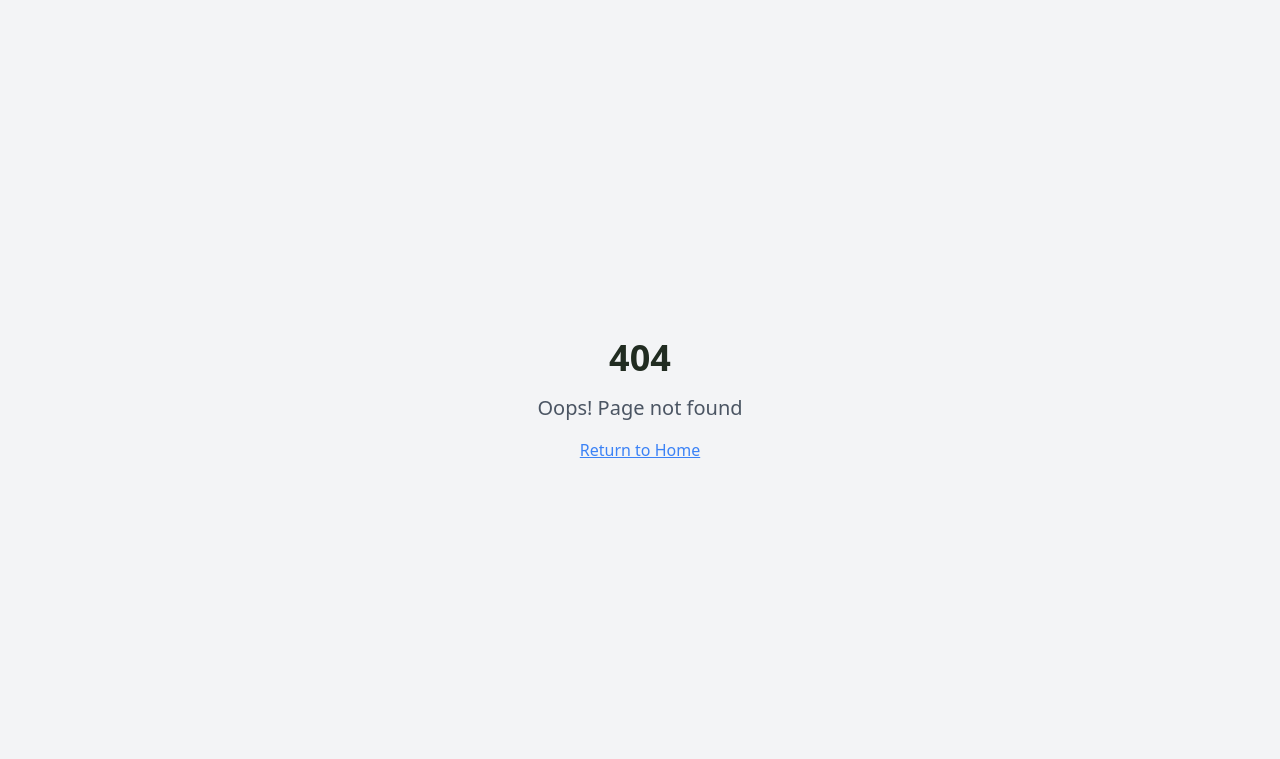
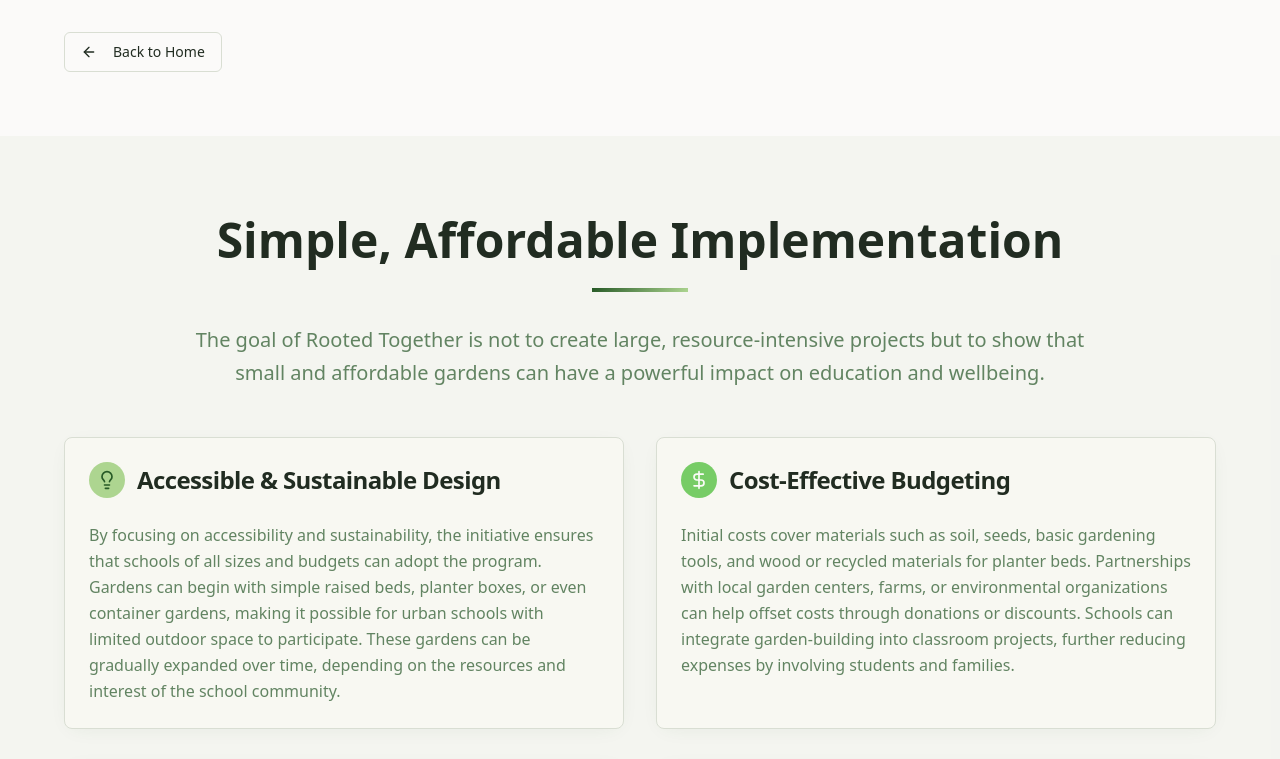
Before and after one commit to zbatz/rooted-together-, a React (Vite) app: page /implementation in a window 1280 px wide. Before the commit this address had no page. Shown: the top 759 px of the page. Built offline with nearby package versions, Linux system fonts and the light colour scheme.

Commit message:
Refactor implementation page
Move implementation details to a separate page and remove the "Join the Network of Schools" section.

```diff
--- a/src/App.tsx
+++ b/src/App.tsx
@@ -4,6 +4,7 @@ import { TooltipProvider } from "@/components/ui/tooltip";
 import { QueryClient, QueryClientProvider } from "@tanstack/react-query";
 import { BrowserRouter, Routes, Route } from "react-router-dom";
 import Index from "./pages/Index";
+import Implementation from "./pages/Implementation";
 import NotFound from "./pages/NotFound";
 
 const queryClient = new QueryClient();
@@ -16,6 +17,7 @@ const App = () => (
       <BrowserRouter>
         <Routes>
           <Route path="/" element={<Index />} />
+          <Route path="/implementation" element={<Implementation />} />
           {/* ADD ALL CUSTOM ROUTES ABOVE THE CATCH-ALL "*" ROUTE */}
           <Route path="*" element={<NotFound />} />
         </Routes>
--- a/src/components/CallToAction.tsx
+++ b/src/components/CallToAction.tsx
@@ -1,5 +1,6 @@
 import { Button } from "@/components/ui/button";
 import { ArrowRight, Instagram } from "lucide-react";
+import { Link } from "react-router-dom";
 
 const CallToAction = () => {
   return (
@@ -10,7 +11,6 @@ const CallToAction = () => {
         </h2>
 
         <p className="text-xl mb-8 opacity-95 leading-relaxed">
-          Join the growing network of schools transforming education through nature-based learning.
           Together, we can cultivate a generation prepared to care for our planet.
         </p>
 
@@ -19,17 +19,15 @@ const CallToAction = () => {
             Start Your Garden Program
             <ArrowRight className="w-5 h-5 transition-transform group-hover:translate-x-1" />
           </Button>
+          <Link to="/implementation">
             <Button
               variant="heroSecondary"
               size="lg"
               className="px-8 py-6 text-lg font-semibold"
-            onClick={() => {
-              const implementationSection = document.getElementById('implementation');
-              implementationSection?.scrollIntoView({ behavior: 'smooth' });
-            }}
             >
               Learn More About Implementation
             </Button>
+          </Link>
         </div>
 
         <div className="border-t border-primary-foreground/20 pt-8">
--- /dev/null
+++ b/src/pages/Implementation.tsx
@@ -0,0 +1,24 @@
+import ImplementationSection from "@/components/ImplementationSection";
+import { Button } from "@/components/ui/button";
+import { ArrowLeft } from "lucide-react";
+import { Link } from "react-router-dom";
+
+const Implementation = () => {
+  return (
+    <div className="min-h-screen">
+      <div className="py-8 px-4 bg-background">
+        <div className="max-w-6xl mx-auto">
+          <Link to="/">
+            <Button variant="outline" className="mb-8">
+              <ArrowLeft className="w-4 h-4 mr-2" />
+              Back to Home
+            </Button>
+          </Link>
+        </div>
+      </div>
+      <ImplementationSection />
+    </div>
+  );
+};
+
+export default Implementation;
--- a/src/pages/Index.tsx
+++ b/src/pages/Index.tsx
@@ -1,7 +1,6 @@
 import Hero from "@/components/Hero";
 import MissionSection from "@/components/MissionSection";
 import PillarsSection from "@/components/PillarsSection";
-import ImplementationSection from "@/components/ImplementationSection";
 import CallToAction from "@/components/CallToAction";
 
 const Index = () => {
@@ -10,7 +9,6 @@ const Index = () => {
       <Hero />
       <MissionSection />
       <PillarsSection />
-      <ImplementationSection />
       <CallToAction />
     </div>
   );
```
Lines whose indentation alone changed are shown as unchanged.
